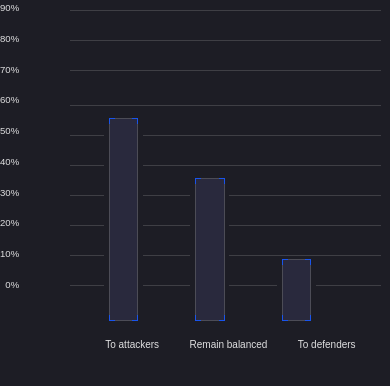
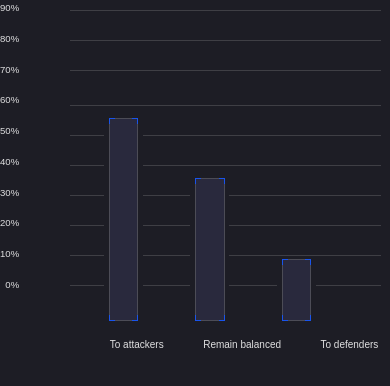
Before and after one commit to ShafeequrRehman/55.9-of-security-professionals, a plain HTML site: page index.html in a window 390 px wide. Drawn offline with Linux system fonts and the light colour scheme.

Commit message:
Update index.html

```diff
--- a/index.html
+++ b/index.html
@@ -221,7 +221,7 @@
       left: 90px;
     /* background-color: red; */
       justify-content: space-around;
-    width: calc(100% - 28%);
+    width: calc(100% - 21%);
     font-size: 0.6rem;
     }
     .grid-line-3m3 {
```
